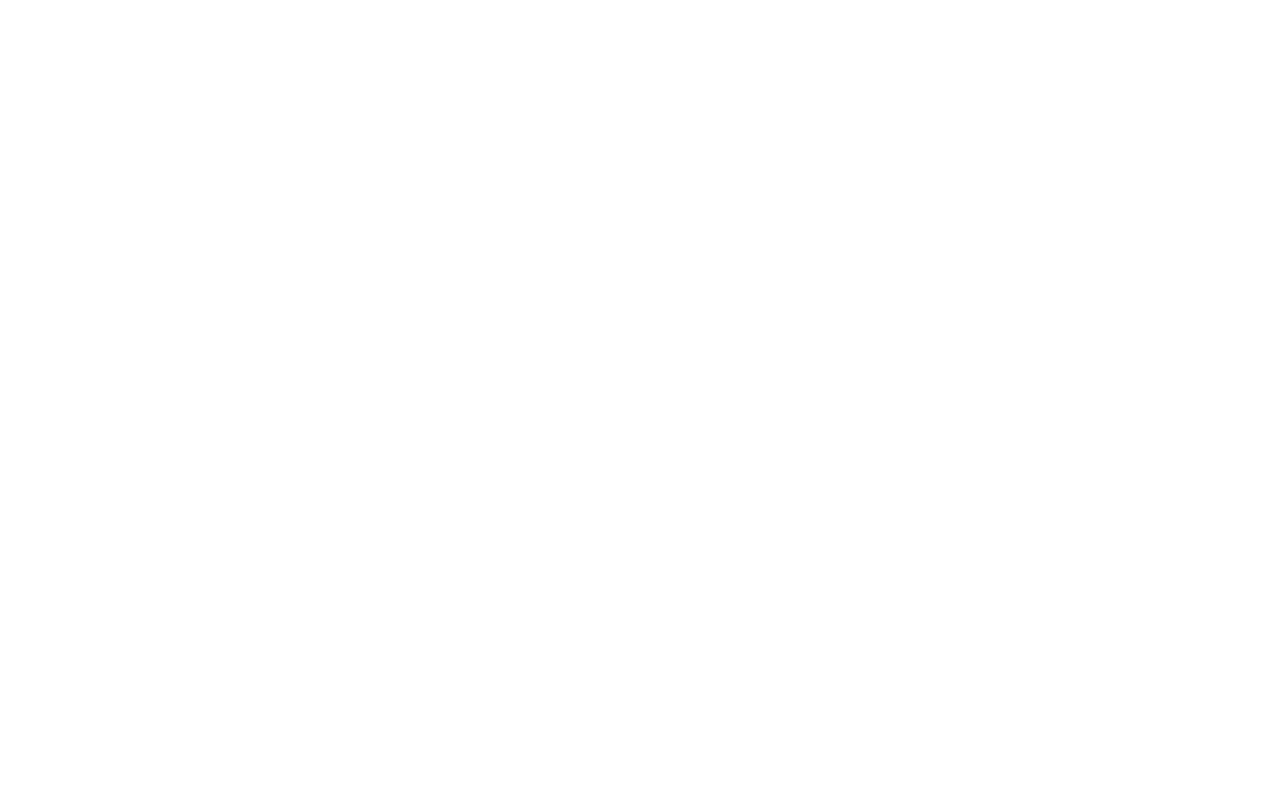
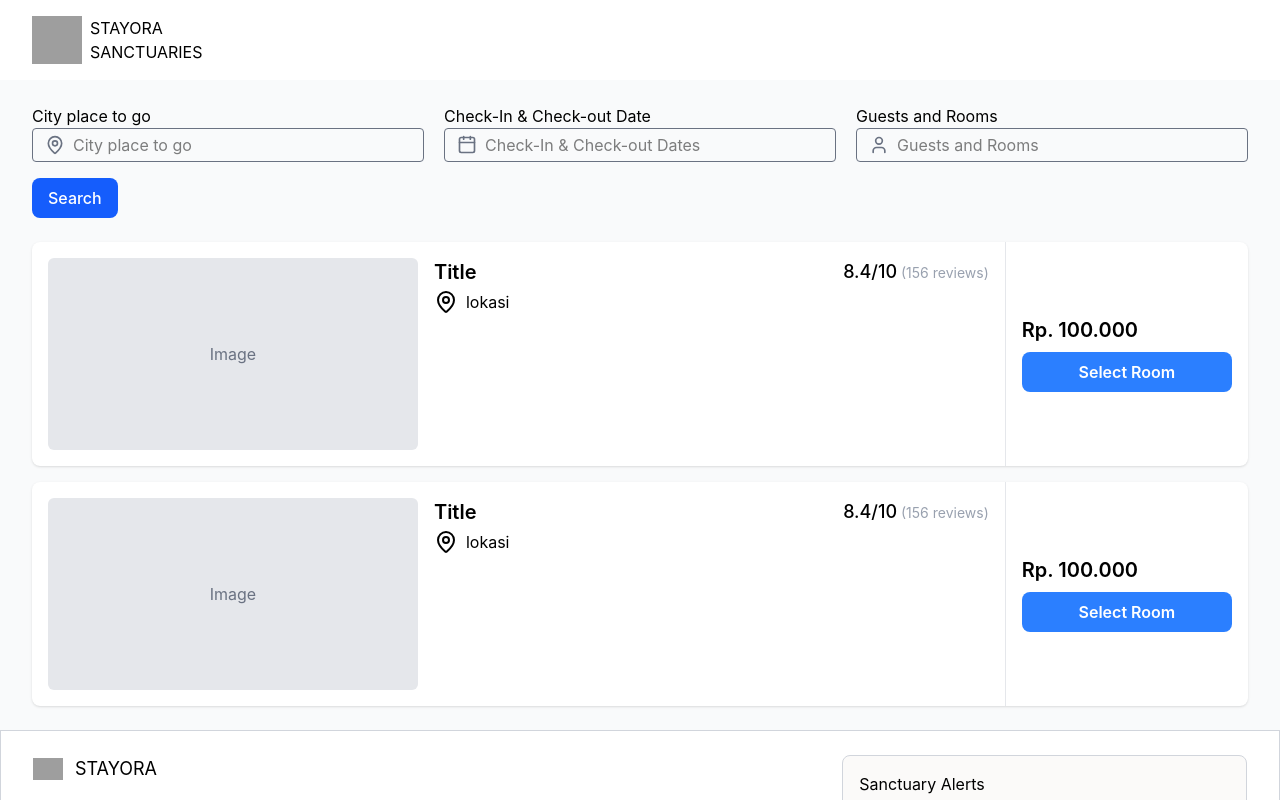
Before and after one commit to teukuriansyah/stayora, a React app in the folder frontend/: page /search in a window 1280 px wide. Before the commit this address had no page. Shown: the top 800 px of the page. Built offline with nearby package versions, Linux system fonts and the light colour scheme; grey boxes are pictures that could not be loaded; the HTML template or start-up script is replaced by a standard one.

Commit message:
feat: add search page

```diff
--- a/frontend/src/App.jsx
+++ b/frontend/src/App.jsx
@@ -1,6 +1,8 @@
 import { BrowserRouter, Routes, Route } from "react-router-dom"
 import Layout from "./Layout"
 import Home from "./pages/Home"
+import Search from "./pages/Search"
+import Detail from "./pages/Detail"
 import "./index.css"
 
 export default function App() {
@@ -9,6 +11,7 @@
       <Routes>
         <Route element={<Layout/>}>
           <Route path="/" element={<Home/>} />
+          <Route path="/search" element={<Search/>} />
         </Route>
       </Routes>
     </BrowserRouter>
--- a/frontend/src/Layout.jsx
+++ b/frontend/src/Layout.jsx
@@ -6,7 +6,7 @@
     return (
         <div>
             <Navbar />
-            <div className="py-6 px-8">
+            <div className="py-6 px-8 bg-gray-50">
                 <Outlet />
             </div>
             <Footer />
--- a/frontend/src/components/Card.jsx
+++ b/frontend/src/components/Card.jsx
@@ -1,9 +1,9 @@
 import React from 'react'
-import { MapPin, Star, Calendar } from 'lucide-react'
+import { MapPin, Star } from 'lucide-react'
 
 export default function Card() {
   return (
-    <div className="border border-gray-300 rounded-lg max-w-sm">
+    <div className="border border-gray-300 bg-white rounded-lg max-w-sm">
       {/* Image */}
       <div className="bg-gray-200 h-48 rounded-md mb-4 flex items-center justify-center text-gray-500">Image</div>
 
--- /dev/null
+++ b/frontend/src/components/ListSearch.jsx
@@ -0,0 +1,31 @@
+import { MapPin } from "lucide-react"
+
+export default function ListSearch() {
+  return (
+    <div className='flex items-stretch bg-white shadow rounded-lg overflow-hidden'>
+        <div className='flex gap-4 w-4/5 p-4'>
+            <div className='w-2/5'>
+                <div className="bg-gray-200 h-48 rounded-md flex items-center justify-center text-gray-500">Image</div>
+            </div>
+            <div className='w-3/5'>
+                <div className='flex justify-between items-center'>
+                    <h3 className='text-xl font-semibold'>Title</h3>
+                    <div>
+                        <span className='text-lg font-medium'>8.4/10</span>
+                        <span className='text-sm text-gray-400'> (156 reviews)</span>
+                    </div>
+                </div>
+                <div className="flex gap-2 items-center mt-1">
+                    <MapPin />
+                    <h3>lokasi</h3>
+                </div>
+            </div>
+        </div>
+
+        <div className='w-1/5 flex flex-col justify-center gap-2 p-4 border-l border-gray-200'>
+            <h3 className='font-semibold text-xl'>Rp. 100.000</h3>
+            <button className='w-full bg-blue-500 hover:bg-blue-600 text-white font-semibold rounded-lg py-2 px-3 transition-colors'>Select Room</button>
+        </div>
+    </div>
+  )
+}
--- a/frontend/src/pages/Home.jsx
+++ b/frontend/src/pages/Home.jsx
@@ -11,22 +11,22 @@
         </div>
         <div className="mt-6">
           <form>
-            <div className="flex justify-between">
-              <div>
+            <div className="flex justify-between gap-5">
+              <div className="w-full">
                 <label>City place to go</label>
                 <div className="border border-gray-500 rounded px-3 py-1 flex items-center gap-2">
                   <MapPin className="w-5 h-5 text-gray-500" />
                   <input type="text" placeholder="City place to go" className="outline-0" />
                 </div>
               </div>
-              <div>
+              <div className="w-full">
                 <label>Check-In & Check-out Date</label>
                 <div className="border border-gray-500 rounded px-3 py-1 flex items-center gap-2">
                   <Calendar className="w-5 h-5 text-gray-500" />
                   <input type="text" placeholder="Check-In & Check-out Dates" className="outline-0" />
                 </div>
               </div>
-              <div>
+              <div className="w-full">
                 <label>Guests and Rooms</label>
                 <div className="border border-gray-500 rounded px-3 py-1 flex items-center gap-2">
                   <User className="w-5 h-5 text-gray-500" />
--- /dev/null
+++ b/frontend/src/pages/Search.jsx
@@ -0,0 +1,32 @@
+import { MapPin, Calendar, User } from "lucide-react"
+import ListSearch from '../components/ListSearch'
+
+export default function Search() {
+  return (
+    <div>
+      <div>
+        <form>
+          <div className="flex justify-between gap-5">
+            <div className="w-full">
+              <label>City place to go</label>
+              <div className="border border-gray-500 rounded px-3 py-1 flex items-center gap-2"><MapPin className="w-5 h-5 text-gray-500" /><input type="text" placeholder="City place to go" className="outline-0" /></div>
+            </div>
+            <div className="w-full">
+              <label>Check-In & Check-out Date</label>
+              <div className="border border-gray-500 rounded px-3 py-1 flex items-center gap-2"><Calendar className="w-5 h-5 text-gray-500" /><input type="text" placeholder="Check-In & Check-out Dates" className="outline-0" /></div>
+            </div>
+            <div className="w-full">
+              <label>Guests and Rooms</label>
+              <div className="border border-gray-500 rounded px-3 py-1 flex items-center gap-2"><User className="w-5 h-5 text-gray-500" /><input type="text" placeholder="Guests and Rooms" className="outline-0" /></div>
+            </div>
+          </div>
+          <div className="mt-4"><button className="bg-blue-600 hover:bg-blue-700 text-white px-4 py-2 rounded-lg font-medium flex items-center gap-2">Search</button></div>
+        </form>
+      </div>
+      <div className='flex flex-col gap-4 mt-6'>
+        <ListSearch />
+        <ListSearch />
+      </div>
+    </div>
+  )
+}
```
